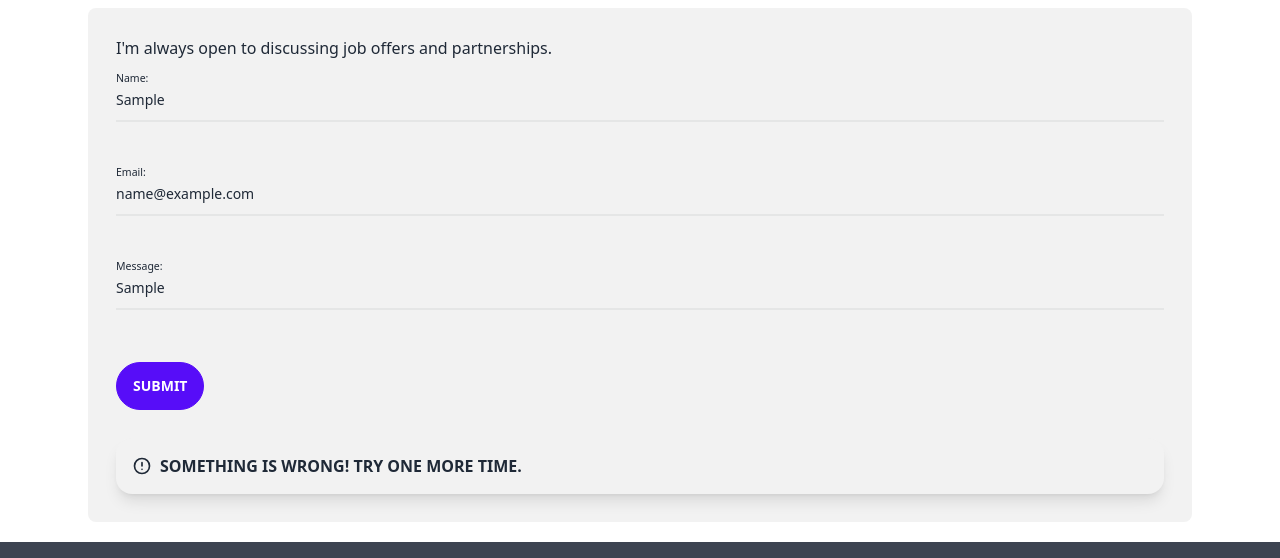
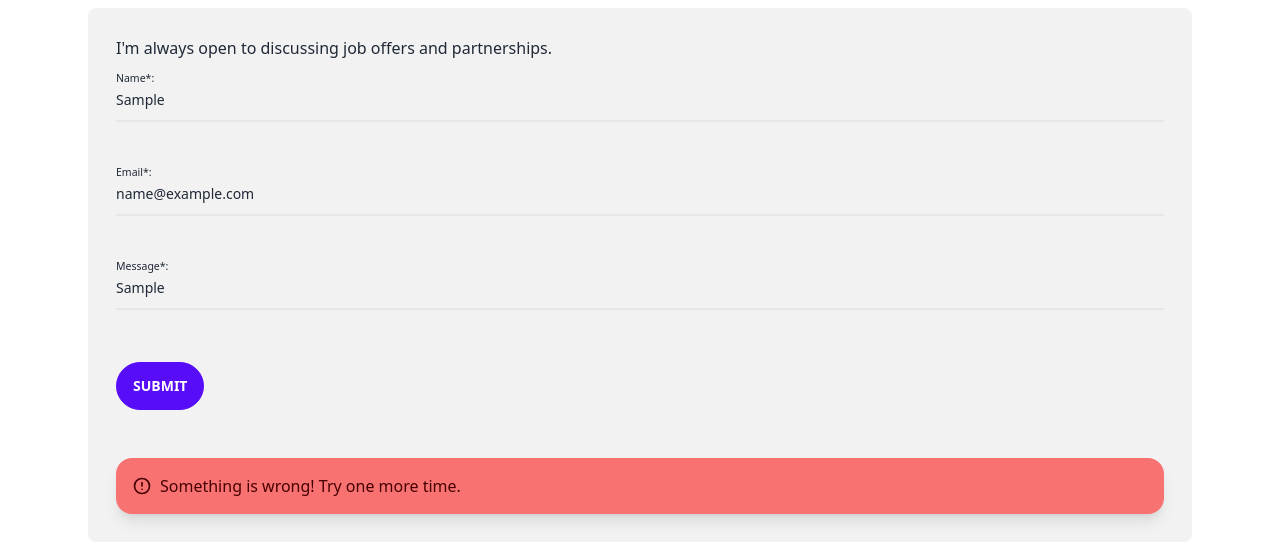
Before and after one commit to ivo2666/portfolio, a React (Create React App) app: page / in a window 1280 px wide. Both pictures are taken after typing "Sample", "name@example.com", "Sample" into the empty fields and a click on the button "SUBMIT". Shown: the part 4513-5071 px from the top of the page. Built offline with nearby package versions, Linux system fonts and the light colour scheme; no server answers.

Commit message:
fix: feedback a;ert

```diff
--- a/src/components/Alert.tsx
+++ b/src/components/Alert.tsx
@@ -1,24 +1,37 @@
-import { CheckCircleIcon, ExclamationCircleIcon } from "@heroicons/react/outline";
+import {
+  CheckCircleIcon,
+  ExclamationCircleIcon,
+} from "@heroicons/react/outline";
+
+interface AlertWrapperProps {
+  type: "success" | "error" | "none";
+  children: JSX.Element;
+}
 
 export interface AlertProps {
-  flag: "warning" | "success" | "error" | "none";
+  type: AlertWrapperProps["type"];
   message: string;
 }
 
-const variant = {
-  success: <CheckCircleIcon className="w-5"/>  ,
-  error: <ExclamationCircleIcon className="w-5"/>,
-  warning: <ExclamationCircleIcon className="w-5"/>
+const AlertWrapper: React.FC<AlertWrapperProps> = ({ children, type }) => {
+  if (type === "success") {
+    return <div className="mt-5 shadow-lg alert alert-success">{children}</div>;
+  }
+  return <div className="mt-5 shadow-lg alert alert-error">{children}</div>;
 };
 
-const Alert: React.FC<AlertProps> = ({ flag, message }) => {
+const Alert: React.FC<AlertProps> = ({ message, type }) => {
   return (
-    <div className={`alert alert-${flag} shadow-lg ${flag === "none" ? "hidden": ""}`}>
+    <AlertWrapper type={type}>
       <div>
-        {variant[flag]}
-        <span className="font-bold uppercase">{message}</span>
+        {type === "success" ? (
+          <CheckCircleIcon className="w-5" />
+        ) : (
+          <ExclamationCircleIcon className="w-5" />
+        )}
+        <span>{message}</span>
       </div>
-    </div>
+    </AlertWrapper>
   );
 };
 
--- /dev/null
+++ b/src/components/spinner.tsx
@@ -0,0 +1,11 @@
+const Spinner: React.FC = () => {
+    return (
+      <div className="flex items-center justify-center mt-6 space-x-2">
+        <div className="w-4 h-4 rounded-full animate-pulse bg-accent"></div>
+        <div className="w-4 h-4 rounded-full animate-pulse bg-accent"></div>
+        <div className="w-4 h-4 rounded-full animate-pulse bg-accent"></div>
+      </div>
+    );
+  };
+
+  export default Spinner;
--- a/src/containers/AboutContainer.tsx
+++ b/src/containers/AboutContainer.tsx
@@ -16,13 +16,13 @@ const AboutContainer: React.FC = () => {
         illustration={<Illustration className="mx-auto max-h-48" />}
       />
       <div className="relative mt-5 rounded-lg sm:mx-10 wrap bg-base-200">
-        <div className="p-7 ">
+        <div className="p-7">
                 <a
                   className="transition duration-300 hover:text-secondary-focus"
                   href="tel:+359887882263"
                 >
-          <div className="pb-2.5 border-b border-base-300 flex items-center">
-            <span className="inline-block p-3 rounded-lg bg-base-100 hover:bg-primary text-primary hover:text-base-100">
+          <div className="pb-2.5 border-b border-base-300 flex items-center group">
+            <span className="inline-block p-3 rounded-lg bg-base-100 group-hover:bg-primary text-primary group-hover:text-base-100">
               <DeviceMobileIcon className="w-4 text-inherit" />
             </span>
             <div className="text-left ml-2.5 ">
@@ -37,8 +37,8 @@ const AboutContainer: React.FC = () => {
                   className="transition duration-300 hover:text-secondary-focus"
                   href="mailto:ivaylotsvetkov365@gmail.com"
                 >
-          <div className="py-2.5 border-b border-base-300 flex items-center">
-            <span className="inline-block p-3 rounded-lg bg-base-100 hover:bg-secondary text-secondary hover:text-base-100">
+          <div className="py-2.5 border-b border-base-300 flex items-center group">
+            <span className="inline-block p-3 rounded-lg bg-base-100 group-hover:bg-secondary text-secondary group-hover:text-base-100">
               <MailIcon className="w-4 text-inherit " />
             </span>
             <div className="text-left ml-2.5 ">
@@ -48,8 +48,8 @@ const AboutContainer: React.FC = () => {
               </p>
             </div>
           </div>
-          <div className="py-2.5 border-b border-base-300 flex items-center">
-            <span className="inline-block p-3 rounded-lg bg-base-100 hover:bg-primary text-primary hover:text-base-100">
+          <div className="py-2.5 border-b border-base-300 flex items-center group">
+            <span className="inline-block p-3 rounded-lg bg-base-100 group-hover:bg-primary text-primary group-hover:text-base-100">
               <LocationMarkerIcon className="w-4 text-inherit" />
             </span>
             <div className="text-left ml-2.5 ">
@@ -62,8 +62,8 @@ const AboutContainer: React.FC = () => {
             className="transition duration-300 hover:text-secondary-focus"
             href="https://github.com/ivo2666"
           >
-            <div className="py-2.5 border-b border-base-300 flex items-center">
-              <span className="inline-block p-3 rounded-lg bg-base-100 hover:bg-secondary text-secondary hover:text-base-100">
+            <div className="py-2.5 border-b border-base-300 flex items-center group">
+              <span className="inline-block p-3 rounded-lg bg-base-100 group-hover:bg-secondary text-secondary group-hover:text-base-100">
                 <svg
                   className="w-4 text-inherit "
                   stroke="currentColor"
--- a/src/containers/ContactContainer.tsx
+++ b/src/containers/ContactContainer.tsx
@@ -3,8 +3,9 @@ import { SECTIONS } from "../data/data";
 import { ReactComponent as Illustration } from "../assets/email.svg";
 import Input from "../components/Input";
 import { useState } from "react";
-import Alert, { AlertProps } from "../components/Alert";
+import Alert from "../components/Alert";
 import { postEmail } from "../service";
+import Spinner from "../components/spinner";
 
 export interface EmailMessage {
   name: string;
@@ -12,37 +13,50 @@ export interface EmailMessage {
   message: string;
 }
 
+const REQUIRED_FIELDS_MESSAGE = "All fields is required!"
+const SUCCESS_MESSAGE ="Thank you for the message."
+const ERROR_MESSAGE ="Something is wrong! Try one more time."
+
 const ContactConrainer: React.FC = () => {
   const [name, setName] = useState("");
   const [email, setEmail] = useState("");
   const [message, setMessage] = useState("");
   const [feedback, setFeedback] = useState("");
-  const [flag, setFlag] = useState<AlertProps["flag"]>("none");
-  const [validationError, setValidationError] = useState(false);
+  const [isFetching, setIsFetching] = useState(false)
 
   const handleSubmit = () => {
     if (!name || !message || !email) {
-      setValidationError(true);
-      setFlag("error");
-      setFeedback("All fields is required!");
+      setFeedback(REQUIRED_FIELDS_MESSAGE);
       return;
     }
+    setIsFetching(true)
     postEmail({ name, email, message }).then(
       () => {
-        setFeedback("Thank you for the message.");
-        setFlag("success");
-        setTimeout(() => setFlag("none"), 3000);
         setEmail("");
         setMessage("");
         setName("");
+        setFeedback(SUCCESS_MESSAGE);
+        setTimeout(() => setFeedback("") , 4000)
       }
     )
     .catch(() => {
-      setFeedback("Something is wrong! Try one more time.");
-      setFlag("error");
-      setTimeout(() => setFlag("none"), 3000);
+      setFeedback(ERROR_MESSAGE);
+
     })
+    .finally(() => setIsFetching(false))
   };
+
+  const feedbackEl =
+    isFetching ? (
+      <Spinner />
+    ) : (
+      feedback && (
+        <Alert
+          type={feedback === SUCCESS_MESSAGE ? "success" : "error"}
+          message={feedback}
+        />
+      )
+    );
 
   return (
     <div className="mx-3 lg:mx-12">
@@ -55,22 +69,22 @@ const ContactConrainer: React.FC = () => {
         <div className="p-7 ">
           <h3>I'm always open to discussing job offers and partnerships.</h3>
           <Input
-            label="Name:"
+            label="Name*:"
             value={name}
             setValue={setName}
-            required={validationError}
+            required={feedback === REQUIRED_FIELDS_MESSAGE && !name}
           />
           <Input
-            label="Email:"
+            label="Email*:"
             value={email}
             setValue={setEmail}
-            required={validationError}
+            required={feedback === REQUIRED_FIELDS_MESSAGE && !email}
           />
           <Input
-            label="Message:"
+            label="Message*:"
             value={message}
             setValue={setMessage}
-            required={validationError}
+            required={feedback === REQUIRED_FIELDS_MESSAGE && !message}
           />
           <button
             className={`rounded-full btn btn-primary text-primary-content mb-7`}
@@ -78,7 +92,7 @@ const ContactConrainer: React.FC = () => {
           >
             Submit
           </button>
-          <Alert message={feedback} flag={flag} />
+          {feedbackEl}
         </div>
       </div>
     </div>
```
